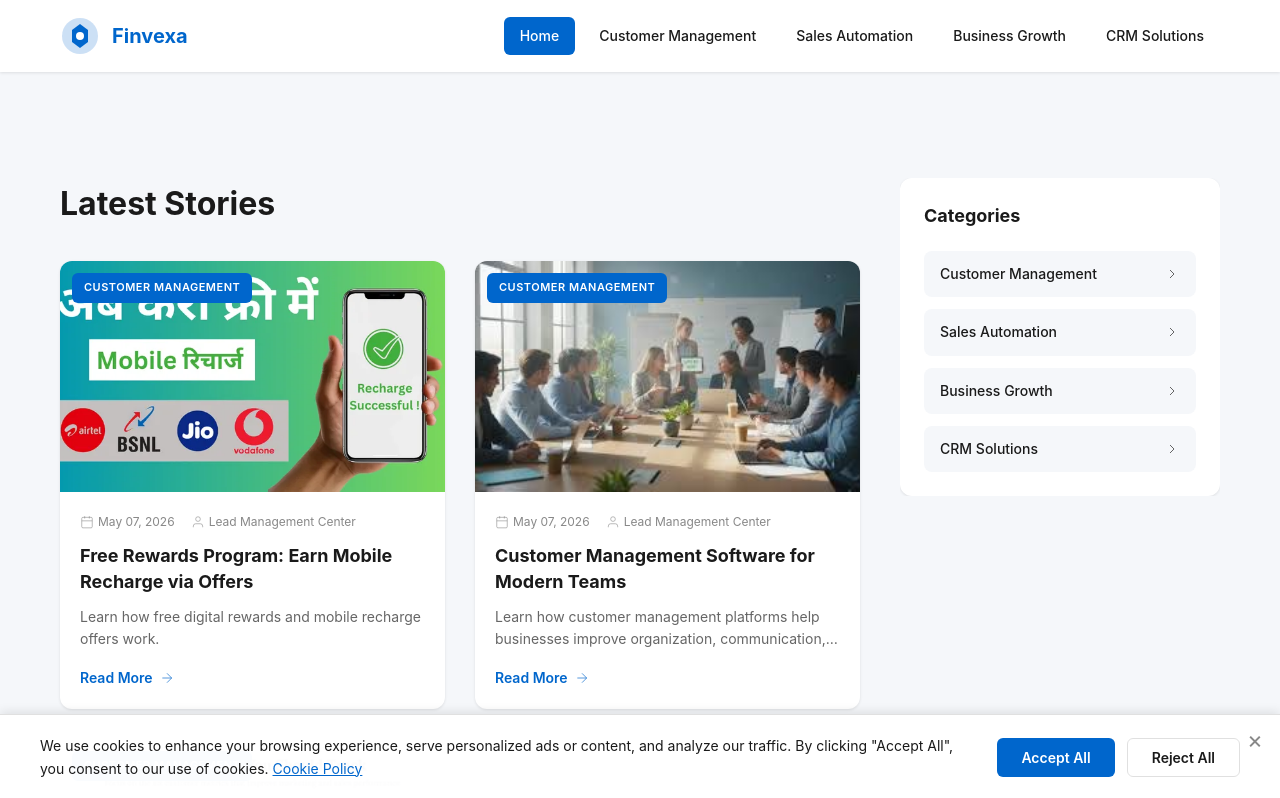
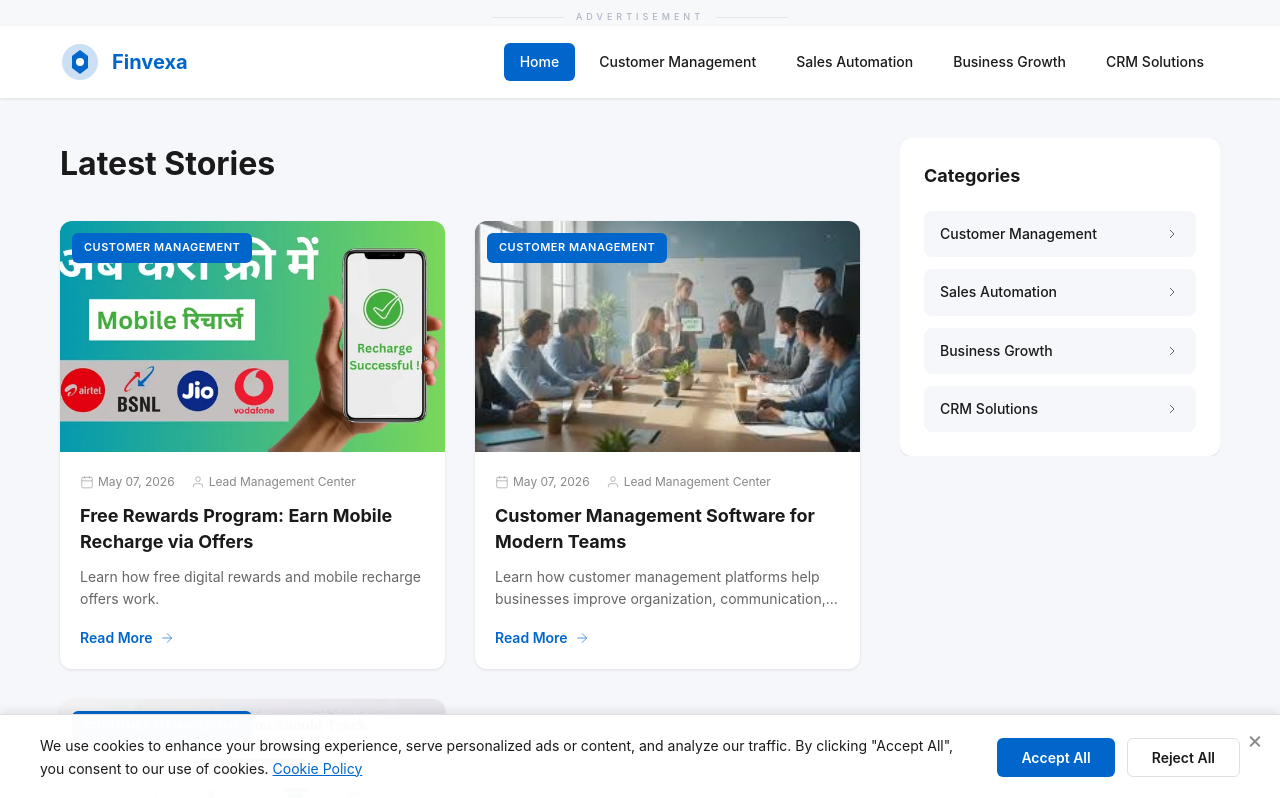
Before and after one commit to naitikprime07/financeloanplatform, a React (Vite) app: page / in a window 1280 px wide. Shown: the top 798 px of the page. Built offline with nearby package versions, Linux system fonts and the light colour scheme; no server answers.

Commit message:
manage home page ads UI

```diff
--- a/src/components/AdUnit.css
+++ b/src/components/AdUnit.css
@@ -7,7 +7,7 @@
     min-height: 18px;
     margin: 24px 0;
     padding: 0;
-    overflow: visible;
+    overflow: hidden;
     background: transparent;
     border: 0;
     box-shadow: none;
@@ -49,7 +49,7 @@
     max-width: 100%;
     min-height: 0;
     margin: 0;
-    overflow: visible;
+    overflow: hidden;
 }
 
 .ad-unit>div,
@@ -64,6 +64,8 @@
 .ad-unit-wrapper.is-loading:not(.ad-sticky) {
     min-height: 18px;
 }
+
+.ad-unit-wrapper.is-empty { margin-top: 0; margin-bottom: 0; }
 
 .ad-unit-wrapper.is-empty .ad-unit {
     display: none !important;
--- a/src/components/AdUnit.jsx
+++ b/src/components/AdUnit.jsx
@@ -149,7 +149,7 @@
   );
   const slotRef = useRef(null);
   const [state, setState] = useState("loading");
-  const [retryCount, setRetryCount] = useState(0);
+  const retryCountRef = useRef(0);
   const refreshTimerRef = useRef(null);
   const key = size === "native" && PATHS.NATIVE ? "NATIVE" : slot;
   const path = PATHS[key] || "";
@@ -182,21 +182,22 @@
 
         if (event.isEmpty) {
           // Retry logic for no-fill scenarios
-          if (retryCount < 2) {
+          if (retryCountRef.current < 2) {
+            const nextRetry = retryCountRef.current + 1;
+            retryCountRef.current = nextRetry;
             gamWarn("slot-no-fill-retrying", {
               slot,
               key,
               path,
-              retryCount: retryCount + 1,
+              retryCount: nextRetry,
             });
             setTimeout(() => {
               if (active && slotRef.current) {
                 window.googletag?.cmd?.push(() => {
                   window.googletag.pubads().refresh([slotRef.current]);
-                  setRetryCount(prev => prev + 1);
                 });
               }
-            }, 2000 * (retryCount + 1)); // Progressive delay
+            }, 2000 * nextRetry); // Progressive delay
           } else {
             setState("empty");
             gamWarn("slot-no-fill", {
@@ -204,12 +205,12 @@
               key,
               path,
               size: event.size,
-              retries: retryCount,
+              retries: retryCountRef.current,
             });
           }
         } else {
           setState("filled");
-          setRetryCount(0); // Reset retry count on success
+          retryCountRef.current = 0;
           gamLog("slot-rendered", {
             slot,
             key,
@@ -313,13 +314,13 @@
         slotRef.current = null;
       });
     };
-  }, [key, path, sizes, slot, retryCount, enableRefresh, refreshInterval]);
+  }, [key, path, sizes, slot, enableRefresh, refreshInterval]);
   return (
     <aside
       className={`ad-unit-wrapper is-${state} ${sticky ? "ad-sticky" : ""} ${className}`}
       aria-label="Advertisement"
     >
-      {label && state !== "empty" && <div className="ad-label">ADVERTISEMENT</div>}
+      {label && <div className="ad-label">ADVERTISEMENT</div>}
       {path && sizes && <div className="ad-unit" id={id.current} />}
       {state === "empty" && fallbackContent && (
         <div className="ad-fallback">{fallbackContent}</div>
--- a/src/components/BlogSidebar.jsx
+++ b/src/components/BlogSidebar.jsx
@@ -5,14 +5,13 @@
 
 const BlogSidebar = ({ currentPostId }) => {
   const trendingPosts = blogPosts.filter((post) => post.id !== currentPostId).slice(0, 4);
-  return <aside className="blog-sidebar" aria-label="Trending articles and advertisement">
+  return <aside className="blog-sidebar" aria-label="Trending articles">
     <section className="blog-sidebar-card">
       <div className="blog-sidebar-heading"><span>Popular stories</span><h2>Trending Now</h2></div>
       <div className="blog-sidebar-list">{trendingPosts.map((post,index)=><Link key={post.id} to={`/blog/${post.id}`} className="blog-sidebar-item">
         <span className="trending-number">{String(index+1).padStart(2,'0')}</span><img src={post.image} alt="" loading="lazy"/><div><span>{post.categoryName}</span><h3>{post.title}</h3><small>{post.date}</small></div>
       </Link>)}</div>
     </section>
-    <div className="blog-sidebar-ad"><AdUnit slot="BLOG_SIDEBAR"/></div>
   </aside>;
 };
 export default BlogSidebar;
--- a/src/index.css
+++ b/src/index.css
@@ -28,7 +28,14 @@
   color: var(--text-dark);
   background-color: var(--bg-light);
   line-height: 1.6;
+  overflow-x: hidden;
 }
+
+.main-content { min-width: 0; }
+.top-ad-rail, .bottom-ad-rail { width: 100%; overflow: hidden; background: #f7f8fa; }
+.top-ad-inner { width: min(100%, 1010px); margin: 0 auto; padding: 0 20px; }
+.top-ad-rail .ad-unit-wrapper { margin: 8px 0 0; }
+.bottom-ad-rail .ad-unit-wrapper { margin: 16px 0 24px; }
 
 a {
   text-decoration: none;
@@ -99,7 +106,7 @@
 
 .desktop-side-ad {
   position: fixed;
-  top: 96px;
+  top: clamp(150px, 30vh, 285px);
   z-index: 40;
   width: 160px;
   min-height: 18px;
@@ -110,11 +117,11 @@
 }
 
 .desktop-side-ad-left {
-  left: 16px;
+  left: max(16px, calc((100vw - 1520px) / 2));
 }
 
 .desktop-side-ad-right {
-  right: 16px;
+  right: max(16px, calc((100vw - 1520px) / 2));
 }
 
 @media (max-width: 1535px) {
@@ -122,3 +129,7 @@
     display: none;
   }
 }
+@media (max-width: 768px) {
+  .top-ad-inner { padding: 0 8px; }
+  .top-ad-rail .ad-unit-wrapper { margin-top: 4px; }
+}
--- a/src/layouts/Layout.jsx
+++ b/src/layouts/Layout.jsx
@@ -6,6 +6,7 @@
 import MobileAnchorAd from "../components/MobileAnchorAd";
 import DesktopSideAds from "../components/DesktopSideAds";
 import AdScriptLoader from "../components/AdScriptLoader";
+import AdUnit from "../components/AdUnit";
 
 const Layout = () => {
   const location = useLocation();
@@ -15,10 +16,16 @@
   return (
     <>
       <AdScriptLoader />
+      <section className="top-ad-rail" aria-label="Top advertisement">
+        <div className="top-ad-inner"><AdUnit slot="TOP" /></div>
+      </section>
       <Header />
       <main className="main-content">
         <Outlet />
       </main>
+      <section className="bottom-ad-rail" aria-label="Bottom advertisement">
+        <div className="container"><AdUnit slot="BOTTOM" /></div>
+      </section>
       <Footer />
       <CookieConsent />
       <MobileAnchorAd />
--- a/src/pages/BlogDetail.jsx
+++ b/src/pages/BlogDetail.jsx
@@ -67,8 +67,6 @@
           </header>
 
           <figure className="blog-detail-image"><img src={post.image} alt={post.title} width="1200" height="675" fetchPriority="high"/><figcaption>{post.title}</figcaption></figure>
-          <AdUnit slot="TOP" />
-
           <BlogInterstitialGate />
           <div id={BLOG_INTERSTITIAL_TARGET_ID} className="blog-detail-body">
             {post.content.sections.map((section,index) => <section key={section.heading} className="blog-section">
@@ -82,8 +80,6 @@
 
           <div className="article-tags"><span>Topics</span><Link to={post.category ? `/category/${post.category}` : '/'}>{post.categoryName}</Link><span>Business insights</span><span>Finvexa guides</span></div>
           <div className="article-share"><div><strong>Was this article helpful?</strong><p>Share it with someone who may find it useful.</p></div><button type="button" onClick={shareArticle}>{copied ? 'Copied!' : 'Share'}</button></div>
-          <AdUnit slot="BOTTOM" />
-
           <nav className="article-navigation" aria-label="Article navigation">
             {previousPost ? <Link to={`/blog/${previousPost.id}`}><small>Previous article</small><strong>{previousPost.title}</strong></Link> : <span/>}
             {nextPost ? <Link className="next" to={`/blog/${nextPost.id}`}><small>Next article</small><strong>{nextPost.title}</strong></Link> : <span/>}
--- a/src/pages/Category.jsx
+++ b/src/pages/Category.jsx
@@ -33,8 +33,6 @@
 
       <div className="category-page">
         <div className="container">
-          <AdUnit slot="TOP" />
-
           <div className="category-layout">
             <div className="main-content-area">
               <h1 className="page-title">{category.name}</h1>
@@ -61,7 +59,6 @@
                 </div>
               )}
 
-              <AdUnit slot="BOTTOM" />
             </div>
 
             <Sidebar />
--- a/src/pages/Home.jsx
+++ b/src/pages/Home.jsx
@@ -33,8 +33,6 @@
 
       <div className="home-page">
         <div className="container">
-          <AdUnit slot="TOP" />
-
           <div className="home-layout">
             <div className="main-content-area">
               <h1 className="page-title">Latest Stories</h1>
@@ -83,7 +81,6 @@
                 </div>
               )}
 
-              <AdUnit slot="BOTTOM" />
             </div>
 
             <Sidebar />
```
